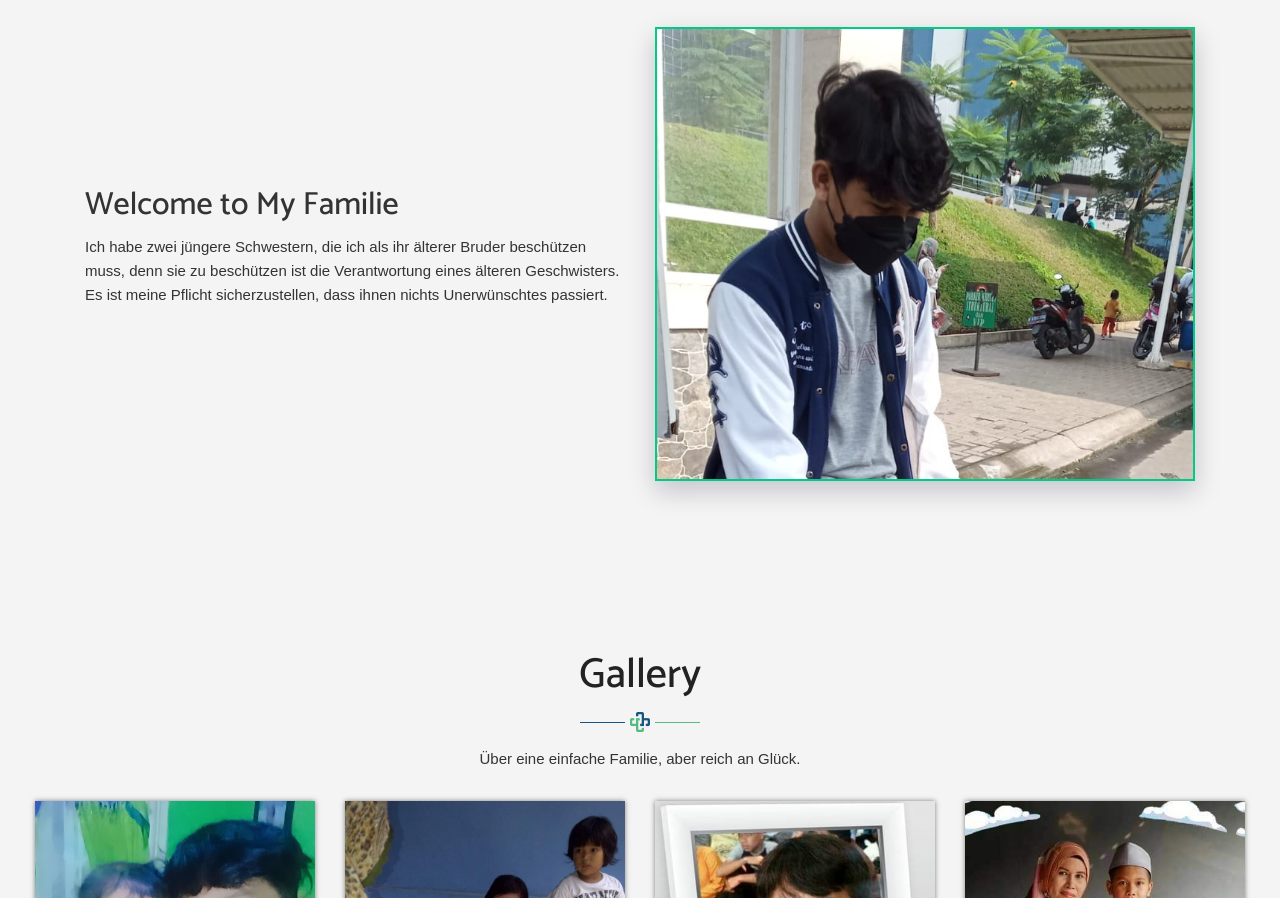
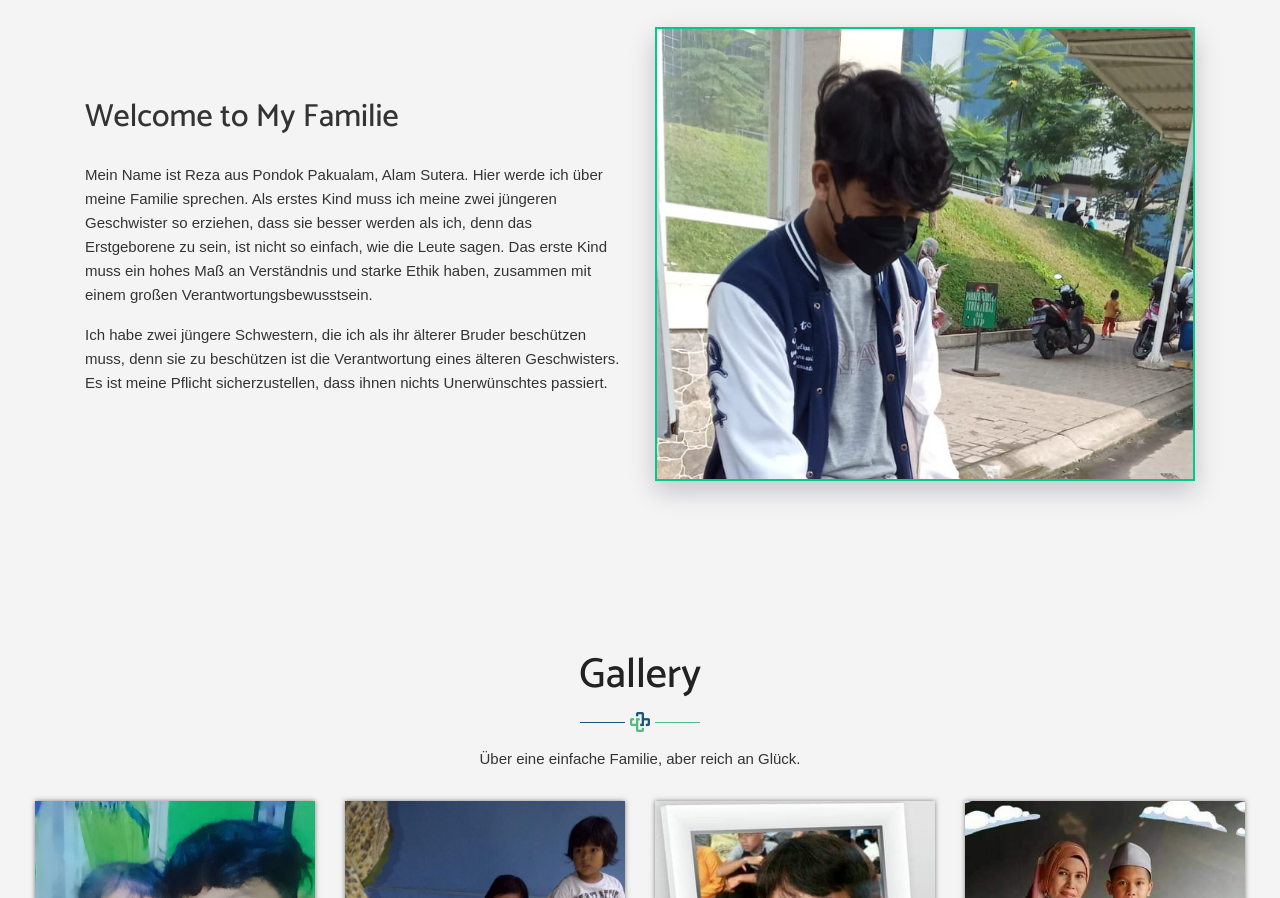
Before and after one commit to Reza123881/familie-zaeza, a plain HTML site: page index.html in a window 1280 px wide. Shown: the part 926-1824 px from the top of the page. Drawn offline with Linux system fonts and the light colour scheme; files whose address does not match are found by name.

Commit message:
Update index.html

```diff
--- a/index.html
+++ b/index.html
@@ -152,7 +152,7 @@
 						<div class="row align-items-center about-main-info">
 							<div class="col-lg-6 col-md-6 col-sm-12">
 								<h2> Welcome to My Familie </h2>
-								<pMein Name ist Reza aus Pondok Pakualam, Alam Sutera. Hier werde ich über meine Familie sprechen. Als erstes Kind muss ich meine zwei jüngeren Geschwister so erziehen, dass sie besser werden als ich, denn das Erstgeborene zu sein, ist nicht so einfach, wie die Leute sagen. Das erste Kind muss ein hohes Maß an Verständnis und starke Ethik haben, zusammen mit einem großen Verantwortungsbewusstsein.</p>
+								<p></p>Mein Name ist Reza aus Pondok Pakualam, Alam Sutera. Hier werde ich über meine Familie sprechen. Als erstes Kind muss ich meine zwei jüngeren Geschwister so erziehen, dass sie besser werden als ich, denn das Erstgeborene zu sein, ist nicht so einfach, wie die Leute sagen. Das erste Kind muss ein hohes Maß an Verständnis und starke Ethik haben, zusammen mit einem großen Verantwortungsbewusstsein.</p>
 								<p> Ich habe zwei jüngere Schwestern, die ich als ihr älterer Bruder beschützen muss, denn sie zu beschützen ist die Verantwortung eines älteren Geschwisters. Es ist meine Pflicht sicherzustellen, dass ihnen nichts Unerwünschtes passiert.</p>
 
 							</div>
```
